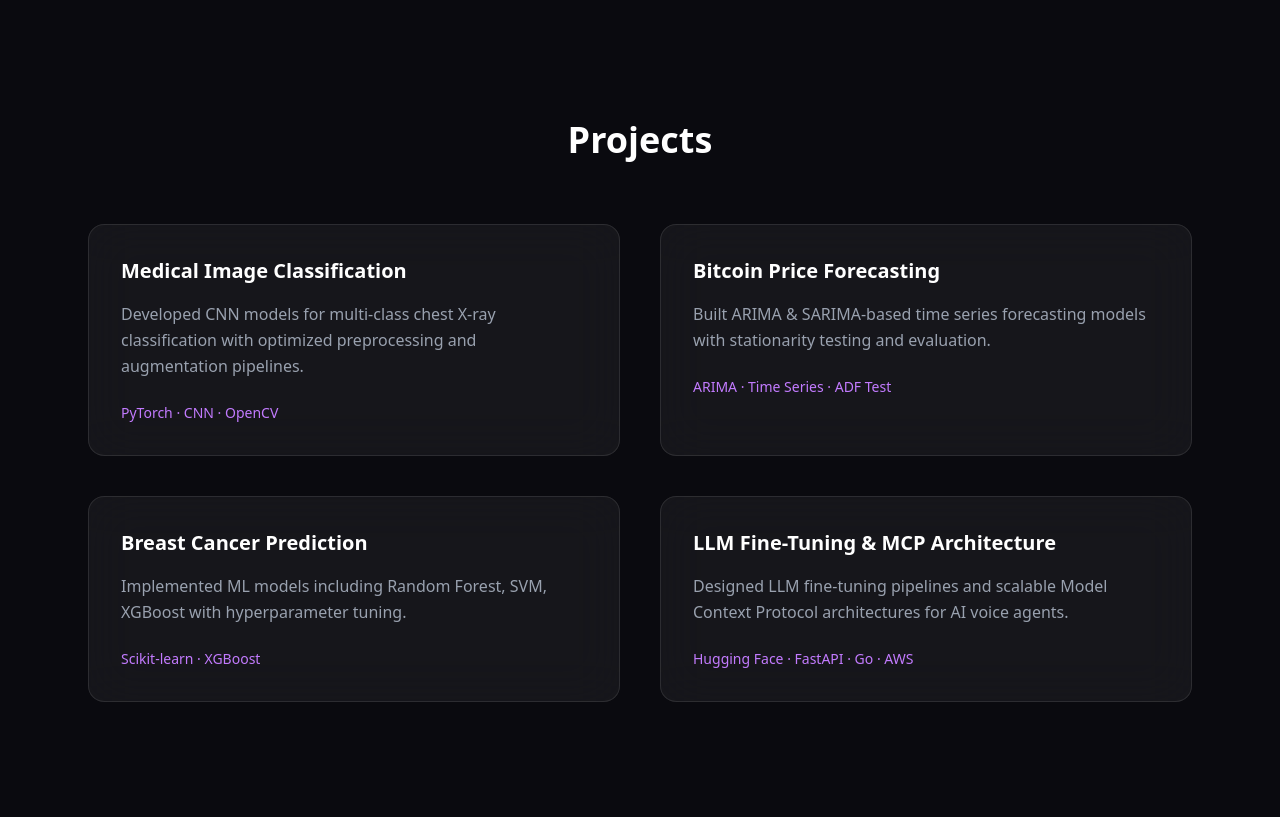
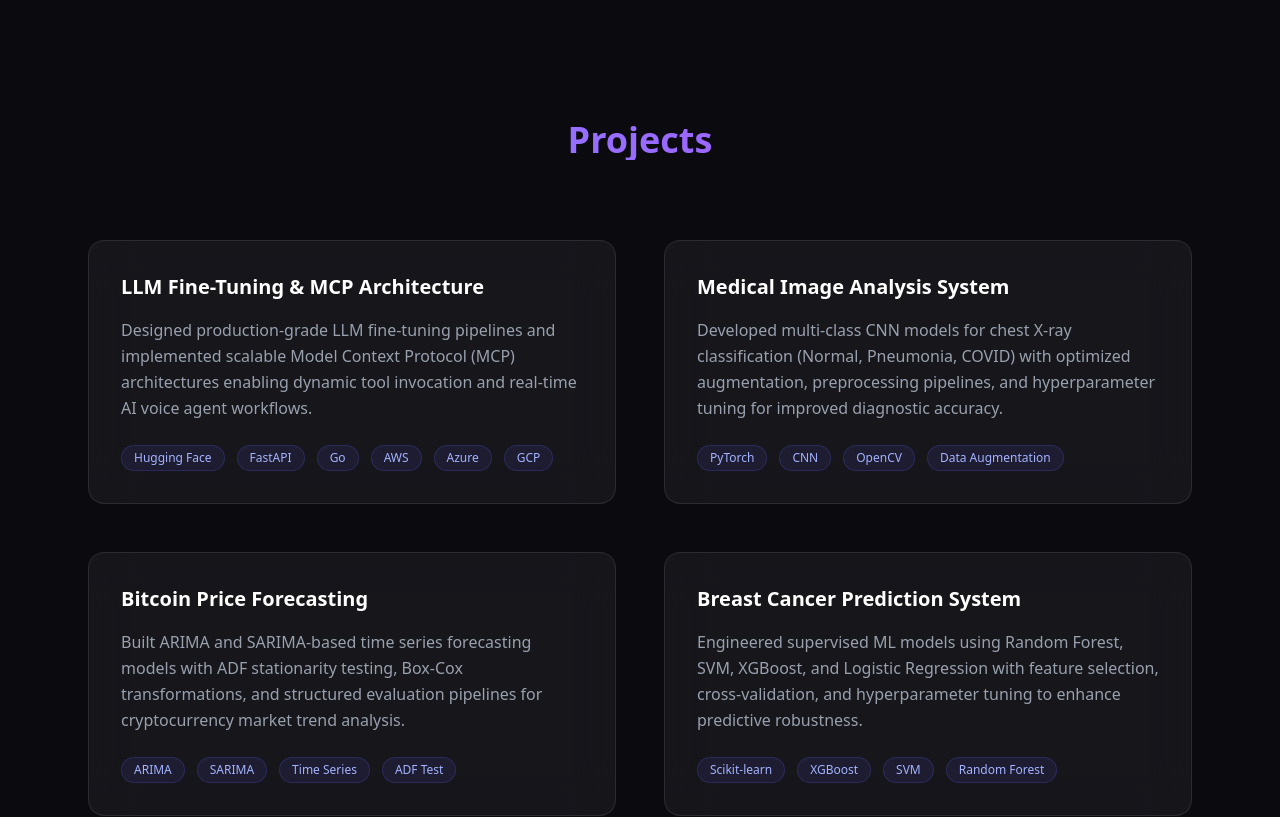
Before and after one commit to sumokshaparhi/portfolio, a Next.js app: page / in a window 1280 px wide. Shown: the part 2760-3577 px from the top of the page. Built offline with nearby package versions, Linux system fonts and the light colour scheme.

Commit message:
Upgrade Projects to premium glowing grid layout

```diff
--- a/src/components/Projects.tsx
+++ b/src/components/Projects.tsx
@@ -5,31 +5,31 @@ import { motion } from "framer-motion";
 export default function Projects() {
   const projects = [
     {
-      title: "Medical Image Classification",
-      desc: "Developed CNN models for multi-class chest X-ray classification with optimized preprocessing and augmentation pipelines.",
-      tech: "PyTorch · CNN · OpenCV",
+      title: "LLM Fine-Tuning & MCP Architecture",
+      desc: "Designed production-grade LLM fine-tuning pipelines and implemented scalable Model Context Protocol (MCP) architectures enabling dynamic tool invocation and real-time AI voice agent workflows.",
+      tech: ["Hugging Face", "FastAPI", "Go", "AWS", "Azure", "GCP"],
+    },
+    {
+      title: "Medical Image Analysis System",
+      desc: "Developed multi-class CNN models for chest X-ray classification (Normal, Pneumonia, COVID) with optimized augmentation, preprocessing pipelines, and hyperparameter tuning for improved diagnostic accuracy.",
+      tech: ["PyTorch", "CNN", "OpenCV", "Data Augmentation"],
     },
     {
       title: "Bitcoin Price Forecasting",
-      desc: "Built ARIMA & SARIMA-based time series forecasting models with stationarity testing and evaluation.",
-      tech: "ARIMA · Time Series · ADF Test",
+      desc: "Built ARIMA and SARIMA-based time series forecasting models with ADF stationarity testing, Box-Cox transformations, and structured evaluation pipelines for cryptocurrency market trend analysis.",
+      tech: ["ARIMA", "SARIMA", "Time Series", "ADF Test"],
     },
     {
-      title: "Breast Cancer Prediction",
-      desc: "Implemented ML models including Random Forest, SVM, XGBoost with hyperparameter tuning.",
-      tech: "Scikit-learn · XGBoost",
-    },
-    {
-      title: "LLM Fine-Tuning & MCP Architecture",
-      desc: "Designed LLM fine-tuning pipelines and scalable Model Context Protocol architectures for AI voice agents.",
-      tech: "Hugging Face · FastAPI · Go · AWS",
+      title: "Breast Cancer Prediction System",
+      desc: "Engineered supervised ML models using Random Forest, SVM, XGBoost, and Logistic Regression with feature selection, cross-validation, and hyperparameter tuning to enhance predictive robustness.",
+      tech: ["Scikit-learn", "XGBoost", "SVM", "Random Forest"],
     },
   ];
 
   return (
     <section id="projects" className="py-32 px-6 max-w-6xl mx-auto">
       <motion.h2
-        className="text-4xl font-semibold mb-16 text-center"
+        className="text-4xl font-semibold mb-20 text-center bg-gradient-to-r from-indigo-400 to-purple-500 bg-clip-text text-transparent"
         initial={{ opacity: 0, y: 30 }}
         whileInView={{ opacity: 1, y: 0 }}
         transition={{ duration: 0.6 }}
@@ -38,16 +38,19 @@ export default function Projects() {
         Projects
       </motion.h2>
 
-      <div className="grid md:grid-cols-2 gap-10">
+      <div className="grid md:grid-cols-2 gap-12">
         {projects.map((project, index) => (
           <motion.div
             key={index}
-            className="relative bg-white/5 backdrop-blur-xl border border-white/10 rounded-2xl p-8 transition duration-300 hover:scale-[1.03] hover:shadow-2xl hover:shadow-purple-600/20"
             initial={{ opacity: 0, y: 40 }}
             whileInView={{ opacity: 1, y: 0 }}
             transition={{ duration: 0.6, delay: index * 0.1 }}
             viewport={{ once: true }}
+            className="group relative bg-white/5 backdrop-blur-xl border border-white/10 rounded-2xl p-8 transition duration-500 hover:border-indigo-500/40 hover:shadow-[0_0_80px_rgba(99,102,241,0.15)]"
           >
+            {/* Glow overlay on hover */}
+            <div className="absolute inset-0 rounded-2xl bg-gradient-to-br from-indigo-500/0 via-purple-500/0 to-indigo-500/0 group-hover:from-indigo-500/5 group-hover:via-purple-500/5 group-hover:to-indigo-500/5 transition duration-500 pointer-events-none" />
+
             <h3 className="text-xl font-semibold mb-4">
               {project.title}
             </h3>
@@ -56,8 +59,16 @@ export default function Projects() {
               {project.desc}
             </p>
 
-            <div className="text-sm text-purple-400">
-              {project.tech}
+            {/* Tech Tags */}
+            <div className="flex flex-wrap gap-3">
+              {project.tech.map((tech, i) => (
+                <span
+                  key={i}
+                  className="text-xs px-3 py-1 rounded-full bg-indigo-500/10 border border-indigo-500/20 text-indigo-300"
+                >
+                  {tech}
+                </span>
+              ))}
             </div>
           </motion.div>
         ))}
```
